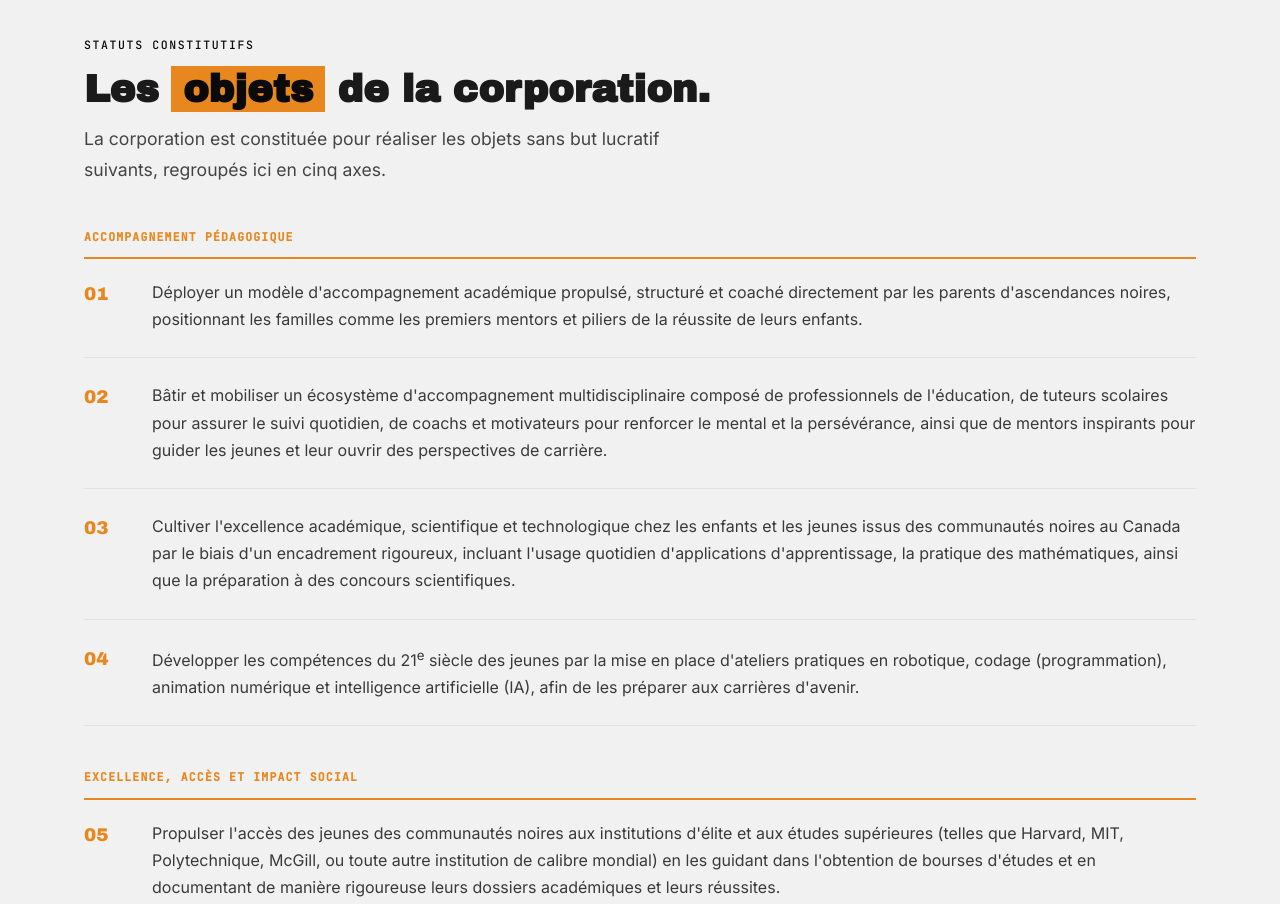
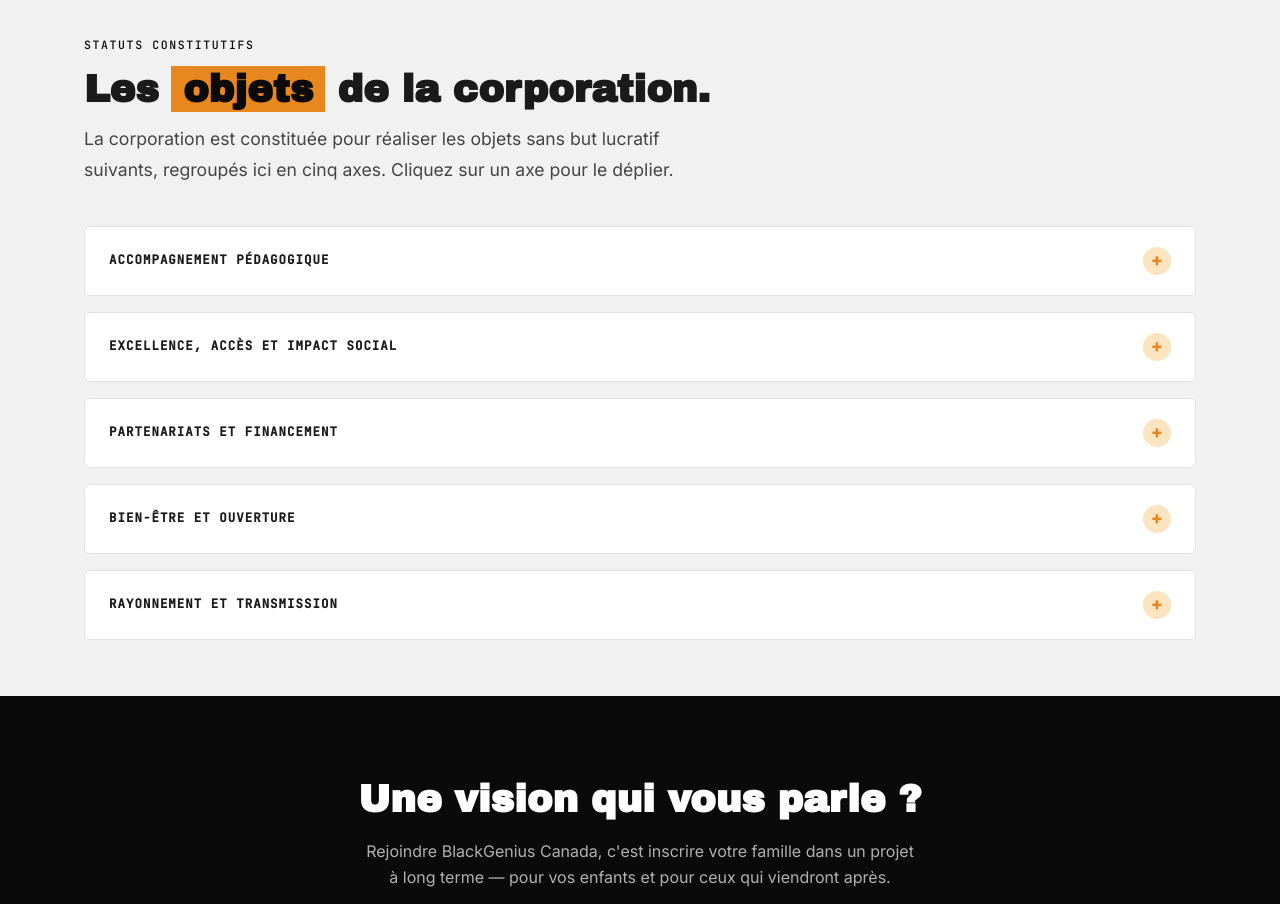
Before and after one commit to blackgeniuscanada/site-internet, a plain HTML site: page mission.html in a window 1280 px wide. Shown: the part 3860-4764 px from the top of the page. Drawn offline with nearby package versions, Linux system fonts and the light colour scheme; a web font is replaced by a local one.

Commit message:
Page Mission: transforme les 5 axes des statuts constitutifs en accordeons repliables (FR+EN) pour alleger la page

```diff
--- a/assets/css/style.css
+++ b/assets/css/style.css
@@ -1428,22 +1428,52 @@ fieldset.wizard-step {
 }
 .impact-card p { font-size: .875rem; opacity: .75; }
 
-/* ── Groupes thématiques (objets, statuts) ─────────────────────── */
-.objets-group { margin-top: 2.75rem; }
+/* ── Groupes thématiques (objets, statuts) — accordéons ──────────
+   <details class="objets-group"><summary class="objets-group-title">
+   pour replier le mur de texte juridique et le rendre scannable. */
+.objets-group {
+  margin-top: 1rem;
+  border: 1px solid var(--border);
+  border-radius: var(--radius);
+  background: var(--white);
+  overflow: hidden;
+}
 .objets-group:first-of-type { margin-top: 0; }
 .objets-group-title {
-  font-family: var(--mono);
-  font-size: .72rem;
-  letter-spacing: .1em;
-  text-transform: uppercase;
+  display: flex;
+  align-items: center;
+  justify-content: space-between;
+  gap: 1rem;
+  font-family: var(--mono);
+  font-size: .78rem;
+  letter-spacing: .08em;
+  text-transform: uppercase;
+  color: var(--text);
+  font-weight: 600;
+  margin: 0;
+  padding: 1.25rem 1.5rem;
+  cursor: pointer;
+  list-style: none;
+  -webkit-tap-highlight-color: transparent;
+}
+.objets-group-title::-webkit-details-marker { display: none; }
+.objets-group-title::marker { content: ''; }
+.objets-group[open] .objets-group-title { border-bottom: 1px solid var(--border); }
+.objets-group-toggle {
+  flex-shrink: 0;
+  width: 28px; height: 28px;
+  border-radius: 50%;
+  background: var(--gold-light);
   color: var(--gold);
-  font-weight: 600;
-  margin: 0 0 .25rem;
-  padding-bottom: .85rem;
-  border-bottom: 2px solid var(--gold);
-}
-.objets-group .numbered-list { margin-top: 0; }
+  display: flex; align-items: center; justify-content: center;
+  font-size: 1.1rem;
+  line-height: 1;
+  transition: transform .2s ease;
+}
+.objets-group[open] .objets-group-toggle { transform: rotate(45deg); }
+.objets-group .numbered-list { margin-top: 0; padding: 0 1.5rem 1rem; }
 .objets-group .numbered-list > li:first-child { border-top: none; padding-top: 1rem; }
+.objets-group .numbered-list > li:last-child { border-bottom: none; }
 
 /* ── Liste numérotée (objets, statuts) ─────────────────────────── */
 .numbered-list { list-style: none; margin: 2rem 0 0; padding: 0; counter-reset: nlist; }
--- a/mission.html
+++ b/mission.html
@@ -178,51 +178,51 @@
     <div class="section-head">
       <span class="section-eyebrow">Statuts constitutifs</span>
       <h2>Les <em>objets</em> de la corporation.</h2>
-      <p class="lead">La corporation est constituée pour réaliser les objets sans but lucratif suivants, regroupés ici en cinq axes.</p>
+      <p class="lead">La corporation est constituée pour réaliser les objets sans but lucratif suivants, regroupés ici en cinq axes. Cliquez sur un axe pour le déplier.</p>
     </div>
 
-    <div class="objets-group">
-      <h3 class="objets-group-title">Accompagnement pédagogique</h3>
+    <details class="objets-group">
+      <summary class="objets-group-title">Accompagnement pédagogique <span class="objets-group-toggle">+</span></summary>
       <ol class="numbered-list">
         <li><p>Déployer un modèle d'accompagnement académique propulsé, structuré et coaché directement par les parents d'ascendances noires, positionnant les familles comme les premiers mentors et piliers de la réussite de leurs enfants.</p></li>
         <li><p>Bâtir et mobiliser un écosystème d'accompagnement multidisciplinaire composé de professionnels de l'éducation, de tuteurs scolaires pour assurer le suivi quotidien, de coachs et motivateurs pour renforcer le mental et la persévérance, ainsi que de mentors inspirants pour guider les jeunes et leur ouvrir des perspectives de carrière.</p></li>
         <li><p>Cultiver l'excellence académique, scientifique et technologique chez les enfants et les jeunes issus des communautés noires au Canada par le biais d'un encadrement rigoureux, incluant l'usage quotidien d'applications d'apprentissage, la pratique des mathématiques, ainsi que la préparation à des concours scientifiques.</p></li>
         <li><p>Développer les compétences du 21<sup>e</sup> siècle des jeunes par la mise en place d'ateliers pratiques en robotique, codage (programmation), animation numérique et intelligence artificielle (IA), afin de les préparer aux carrières d'avenir.</p></li>
       </ol>
-    </div>
+    </details>
 
-    <div class="objets-group">
-      <h3 class="objets-group-title">Excellence, accès et impact social</h3>
+    <details class="objets-group">
+      <summary class="objets-group-title">Excellence, accès et impact social <span class="objets-group-toggle">+</span></summary>
       <ol class="numbered-list" style="counter-reset: nlist 4;">
         <li><p>Propulser l'accès des jeunes des communautés noires aux institutions d'élite et aux études supérieures (telles que Harvard, MIT, Polytechnique, McGill, ou toute autre institution de calibre mondial) en les guidant dans l'obtention de bourses d'études et en documentant de manière rigoureuse leurs dossiers académiques et leurs réussites.</p></li>
         <li><p>Lutter activement contre le décrochage scolaire, la marginalisation et la violence en offrant aux jeunes un cadre d'apprentissage stimulant, un mentorat de haut niveau et un contre-récit concret par le biais de modèles de réussite réels et inspirants issus de leur communauté.</p></li>
         <li><p>Former et propulser une génération de leaders hautement qualifiés, capables de transformer en profondeur l'écosystème de leurs milieux, de briser le cycle de la pauvreté et d'exercer un impact socio-économique durable et positif sur les communautés noires et la société canadienne dans son ensemble.</p></li>
       </ol>
-    </div>
+    </details>
 
-    <div class="objets-group">
-      <h3 class="objets-group-title">Partenariats et financement</h3>
+    <details class="objets-group">
+      <summary class="objets-group-title">Partenariats et financement <span class="objets-group-toggle">+</span></summary>
       <ol class="numbered-list" style="counter-reset: nlist 7;">
         <li><p>Développer des alliances stratégiques et des partenariats avec des institutions scolaires, des universités, des centres de recherche, des instances gouvernementales, des entreprises privées et des organismes communautaires pour maximiser les ressources et les opportunités offertes aux jeunes.</p></li>
         <li><p>Organiser des activités de financement et de collecte de fonds (événements bénéfices, campagnes de sociofinancement, partenariats philanthropiques) afin d'assurer la pérennité de l'organisation et d'alimenter un fonds de bourses d'études supérieures pour les lauréats.</p></li>
       </ol>
-    </div>
+    </details>
 
-    <div class="objets-group">
-      <h3 class="objets-group-title">Bien-être et ouverture</h3>
+    <details class="objets-group">
+      <summary class="objets-group-title">Bien-être et ouverture <span class="objets-group-toggle">+</span></summary>
       <ol class="numbered-list" style="counter-reset: nlist 9;">
         <li><p>Soutenir la santé mentale, la confiance en soi et le bien-être global des jeunes en offrant des ateliers sur la gestion du stress, de l'anxiété de performance, le développement d'un esprit de croissance (growth mindset), ainsi que des activités physiques, sportives ou de dépassement de soi pour renforcer la discipline et la cohésion d'équipe.</p></li>
         <li><p>Promouvoir le bilinguisme, le multilinguisme et l'ouverture internationale à travers des programmes linguistiques, des échanges culturels et des voyages d'études, afin de préparer les jeunes à exceller et à œuvrer sur la scène mondiale.</p></li>
       </ol>
-    </div>
+    </details>
 
-    <div class="objets-group">
-      <h3 class="objets-group-title">Rayonnement et transmission</h3>
+    <details class="objets-group">
+      <summary class="objets-group-title">Rayonnement et transmission <span class="objets-group-toggle">+</span></summary>
       <ol class="numbered-list" style="counter-reset: nlist 11;">
         <li><p>Célébrer publiquement et valoriser l'excellence en organisant des galas annuels de reconnaissance, des remises de prix et des événements de diffusion pour mettre en lumière le parcours des jeunes et le dévouement de leurs parents, inspirant ainsi la communauté élargie.</p></li>
         <li><p>Partager et diffuser les méthodes, outils et résultats documentés de la corporation auprès d'autres familles, collectifs et associations de la diaspora afin de créer un modèle reproductible d'excellence et de contribuer activement à un système d'éducation plus équitable et inclusif.</p></li>
       </ol>
-    </div>
+    </details>
   </div>
 </section>
 
```
Also changed, not shown: en/mission.html (+16 -16 lines).
